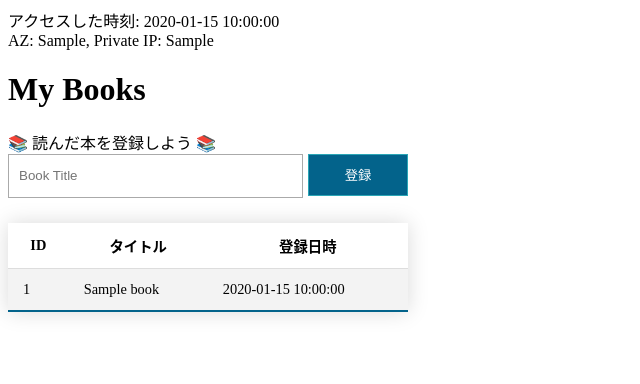
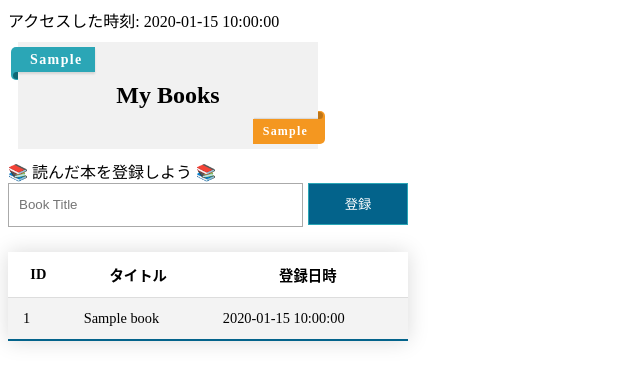
Before and after one commit to sugikeitter/FastApi-Jinja-SQLAlchemy, a FastAPI app: template templates/index.html in a window 1280 px wide. Shown: the top 384 px of the page, without its empty margins (0-640 px from the left). Run offline with FastAPI, Linux system fonts and the light colour scheme; the template is opened without the code that fills it: most values are stand-ins (such as "Sample title", 1, 10 or a date in 2020).

Commit message:
Update css

```diff
--- a/static/styles.css
+++ b/static/styles.css
@@ -1,3 +1,4 @@
+/* テーブルデザイン */
 .styled-table {
     border-collapse: collapse;
     margin: 25px 0;
@@ -32,6 +33,8 @@
     font-weight: bold;
     color: #03638b;
 }
+
+/* インプットデザイン */
 .post{
 	position:relative;
   width:400px;
@@ -65,6 +68,96 @@
 	border:1px solid #2ba6b6;
 }
 
+/* タイトル */
+.ribbon20-wrapper {
+  display: block;
+  position: relative;
+  margin: 10px;
+  padding: 20px 0;
+  width: 300px;
+  background: #f1f1f1;
+  }
+.ribbon20-wrapper h2 {
+  text-align:center;
+}
+.ribbon20 {
+  display: inline-block;
+  position: absolute;
+  left: 0;
+  top: 5px;
+  box-sizing: border-box;
+  padding: 0 12px;
+  margin: 0;
+  height: 25px;
+  line-height: 25px;
+  font-size: 14px;
+  letter-spacing: 0.1em;
+  color: white;
+  background: #2ba6b6;
+  box-shadow: 0 2px 2px rgba(0, 0, 0, 0.12);
+}
+.ribbon20:before {
+  position: absolute;
+  content: '';
+  top: 0;
+  left: -7px;
+  border: none;
+  height: 33px;
+  width: 7px;
+  background: #2ba6b6;
+  border-radius: 5px 0 0 5px;
+}
+.ribbon20:after {
+  position: absolute;
+  content: '';
+  bottom: -7px;
+  left: -5px;
+  border: none;
+  height: 7px;
+  width: 5px;
+  background: #0d6775;
+  border-radius: 5px 0 0 5px;
+}
+.ribbon21 {
+  display: inline-block;
+  position: absolute;
+  right: 0;
+  bottom: 5px;
+  box-sizing: border-box;
+  padding: 0 10px;
+  margin: 0;
+  height: 25px;
+  line-height: 25px;
+  font-size: 12px;
+  letter-spacing: 0.1em;
+  color: white;
+  background: #f49720;
+  box-shadow: 1px -1px 1px rgba(0, 0, 0, 0.1);
+}
+.ribbon21:before {
+  position: absolute;
+  content: '';
+  top: -8px;
+  right: -7px;
+  border: none;
+  height: 33px;
+  width: 7px;
+  background: #f49720;
+  border-radius: 0 5px 5px 0;
+}
+.ribbon21:after {
+  position: absolute;
+  content: '';
+  top: -7px;
+  right: -5px;
+  border: none;
+  height: 7px;
+  width: 5px;
+  background: #be7516;
+  border-radius: 0 5px 5px 0;
+}
+
+/* メッセージ */
 .errorMsg {
 	color: red;
 }
--- a/templates/index.html
+++ b/templates/index.html
@@ -6,8 +6,12 @@
 </head>
 <body>
   <div class="accessTime">アクセスした時刻: {{ timestamp }}</div>
-  <div class="instanceInfo">AZ: {{ aws_az }}, Private IP: {{ private_ip }}</div>
-  <h1>My Books</h1>
+
+  <div class="ribbon20-wrapper">
+    <h3 class="ribbon20">{{ aws_az }}</h3>
+    <h2>My Books</h2>
+    <h3 class="ribbon21">{{ private_ip }}</h3>
+  </div>
   <div class="topMsg">📚 読んだ本を登録しよう 📚</div>
   <div class="errorMsg">{{ error_msg }}</div>
   <form action="/" method="POST">
```
Also changed, not shown: README.md.
